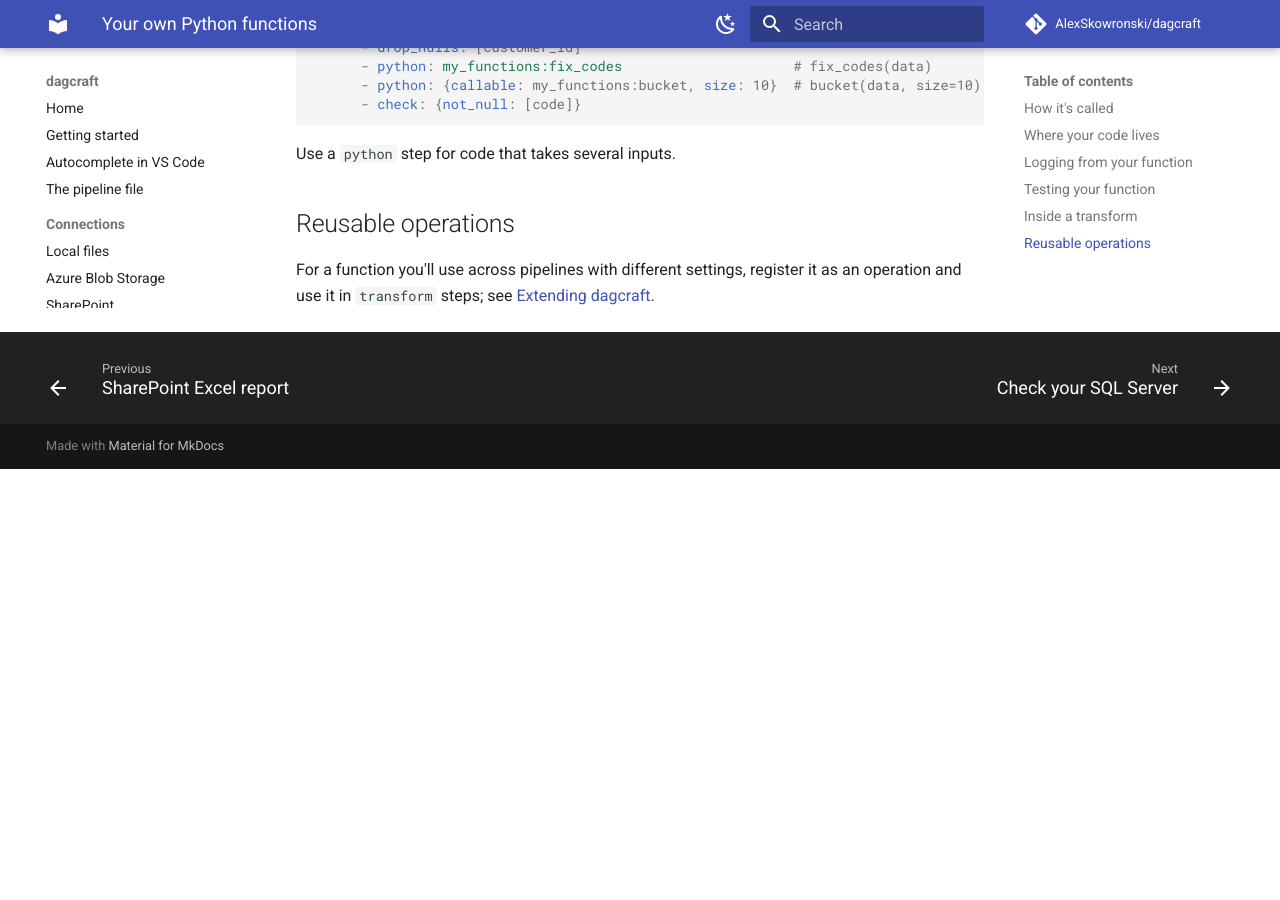
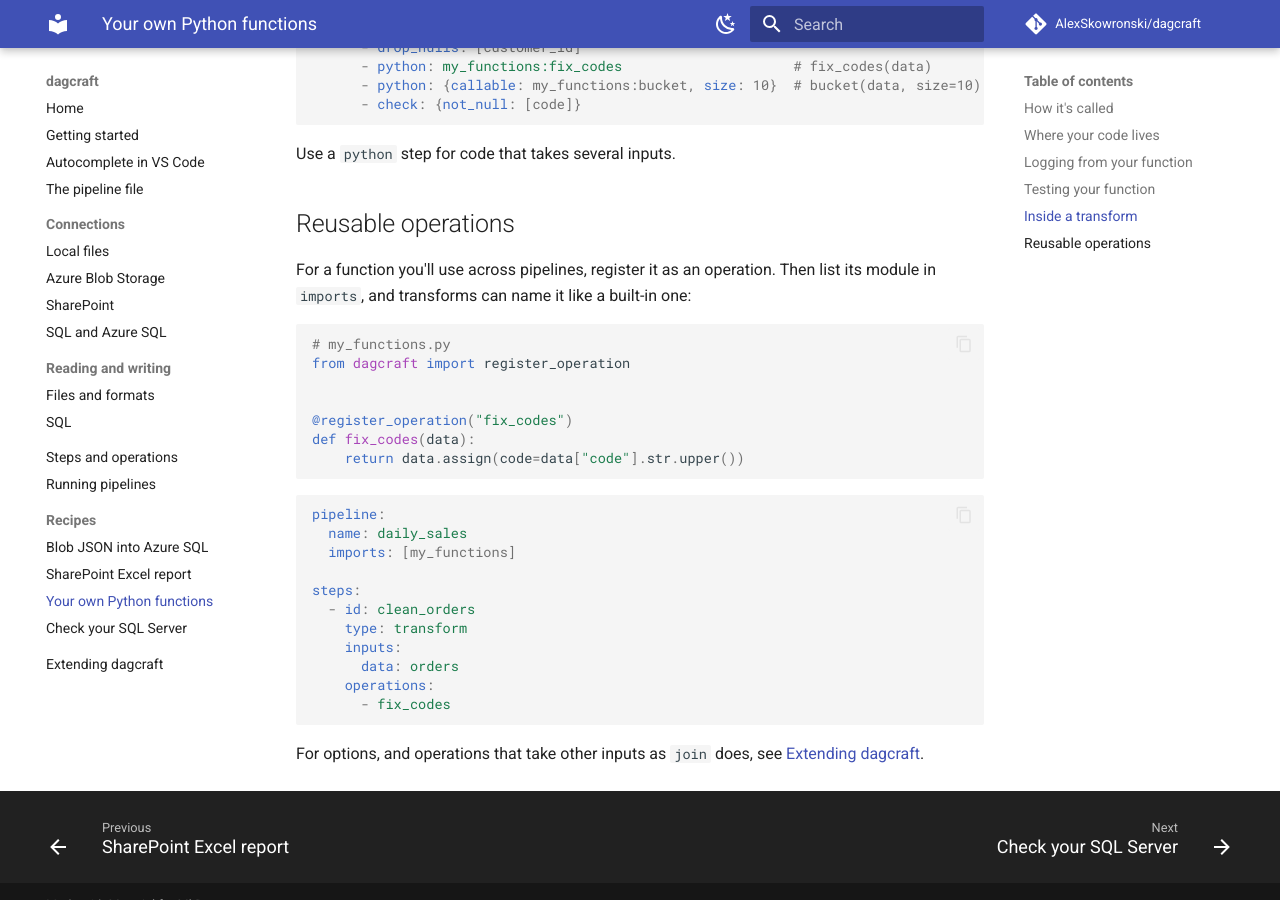
Before and after one commit to AlexSkowronski/dagcraft, an MkDocs documentation site: the page built from docs/recipes/python-functions.md, in a window 1280 px wide and 900 px high, scrolled down 2037 px. Built offline with MkDocs 1.6.1 and Material for MkDocs 9.7.7, drawn with Linux system fonts in a browser that asks for light colours; comment, search, counter and statistics services are not loaded; before the commit the page ends 2506 px from its top, so only the background shows below that.

Commit message:
feat: imports brings in your modules, so the command can use what they register
pipeline.imports lists modules to import once the env file has loaded and
before the rest of the file is checked. Operations, step types,
connections and formats they register can then be named in the file,
with the dagcraft command too, which couldn't use them before.

A module that can't be imported now says why: it isn't there, something
it imports isn't, or it registers a name that's already taken. python
steps and operations give the same reasons.

Also fixes a test fixture that let a .env file's variable leak into later
tests.

Co-Authored-By: Claude Opus 5.5 <noreply@anthropic.com>

````diff
--- a/docs/pipeline-file.md
+++ b/docs/pipeline-file.md
@@ -7,6 +7,8 @@ pipeline:          # about the pipeline itself
   name: daily_sales
   max_workers: 1   # optional: independent steps to run at once
   env_file: .env   # optional: load environment variables first
+  imports:         # optional: your modules that register operations and so on
+    - my_project.cleaning
 
 include:           # optional: files of shared connections
   - connections.yaml
@@ -29,7 +31,7 @@ steps:             # what to do
 
 | Section | |
 | --- | --- |
-| `pipeline` | `name` (required), `max_workers` (see [parallel steps](running.md#running-steps-in-parallel)), `env_file` (see [below](#env-files)). |
+| `pipeline` | `name` (required), `max_workers` (see [parallel steps](running.md#running-steps-in-parallel)), `env_file` (see [below](#env-files)), `imports` (see [below](#your-own-modules)). |
 | `include` | Files of [shared connections](#sharing-connections). |
 | `params` | Named values, used as `${params.NAME}`. |
 | `connections` | Named connections, each with a `type`. A `local` one is always there. See [Connections](connections/local.md). |
@@ -143,6 +145,50 @@ connections:
   `AZURE_CLIENT_SECRET` in the file are used for Azure sign-in too.
 - Don't commit `.env` files.
 
+## Your own modules
+
+`imports` lists modules of yours to import before the rest of the file is
+checked. Use it for modules that register operations, step types,
+connections or formats, so the file can name them, with the `dagcraft`
+command as well as from Python:
+
+```python
+# my_project/cleaning.py
+from dagcraft import register_operation
+
+
+@register_operation("strip_names", main="column")
+def strip_names(data, column):
+    return data.assign(**{column: data[column].str.strip()})
+```
+
+```yaml
+pipeline:
+  name: daily_sales
+  imports:
+    - my_project.cleaning
+
+steps:
+  - id: orders
+    type: read
+    path: data/orders.csv
+
+  - id: clean
+    type: transform
+    inputs: {data: orders}
+    operations:
+      - strip_names: customer
+```
+
+- Write each module as you'd import it, `my_project.cleaning`, not as a
+  file path.
+- Modules are found in the folder you run from and in installed packages,
+  as a `python` step's `callable` is.
+- They're imported after the `env_file` loads, so they can use its
+  variables.
+- Functions named with `callable:` don't need listing: they're imported by
+  name.
+
 ## Secrets
 
 Write connection strings and URLs with passwords as `${env:NAME}`, never in
--- a/docs/recipes/python-functions.md
+++ b/docs/recipes/python-functions.md
@@ -104,6 +104,33 @@ Use a `python` step for code that takes several inputs.
 
 ## Reusable operations
 
-For a function you'll use across pipelines with different settings,
-register it as an operation and use it in `transform` steps; see
+For a function you'll use across pipelines, register it as an operation.
+Then list its module in `imports`, and transforms can name it like a
+built-in one:
+
+```python
+# my_functions.py
+from dagcraft import register_operation
+
+
+@register_operation("fix_codes")
+def fix_codes(data):
+    return data.assign(code=data["code"].str.upper())
+```
+
+```yaml
+pipeline:
+  name: daily_sales
+  imports: [my_functions]
+
+steps:
+  - id: clean_orders
+    type: transform
+    inputs:
+      data: orders
+    operations:
+      - fix_codes
+```
+
+For options, and operations that take other inputs as `join` does, see
 [Extending dagcraft](../extending.md#operations).
````
Also changed, not shown: CHANGELOG.md (+4 -0 lines), docs/extending.md (+12 -2 lines), 8 other files.
